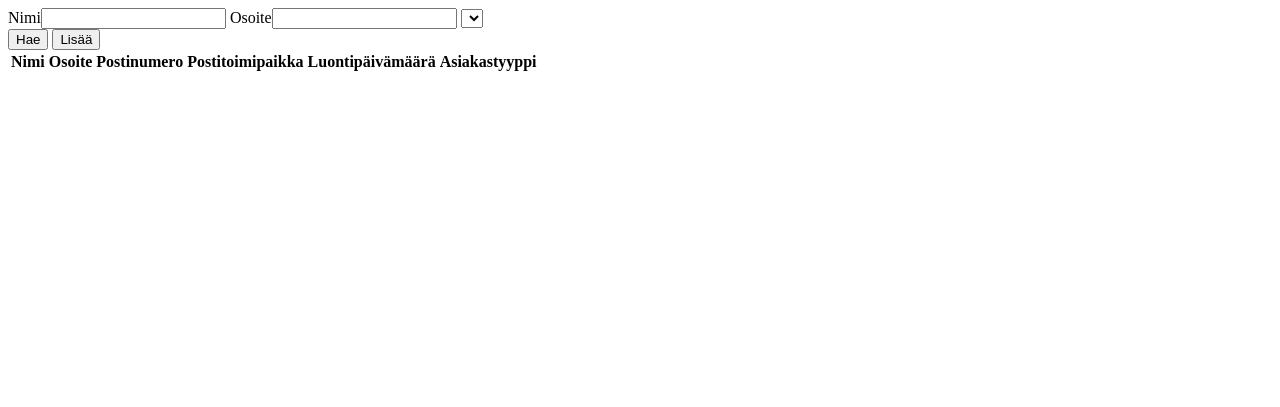
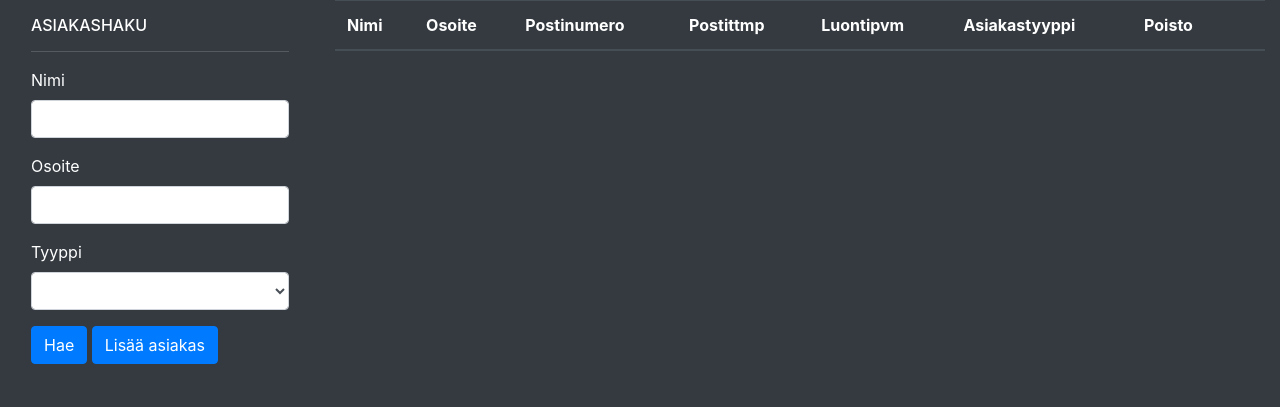
Before and after one commit to Makcig/WEB_programming_course, a website: page index.html in a window 1280 px wide. Drawn offline with nearby package versions, Linux system fonts and the light colour scheme; no server answers.

Commit message:
tyylien lisääminen

```diff
--- a/index.html
+++ b/index.html
@@ -8,58 +8,79 @@
     <title>JQuery Ajax tehtäväpohja</title>
     <style>
         #dialog-form { display:block; }
-        input.text { margin-bottom:8px; width:95%; padding: .4em; }
+        input.text { margin-bottom:8px; width:80%; padding: .4em; }
         .ui-dialog .ui-state-error { padding: .3em; }
     </style>
     <script src="https://ajax.googleapis.com/ajax/libs/jquery/3.4.1/jquery.min.js"></script>
+    <link rel="stylesheet" href="https://stackpath.bootstrapcdn.com/bootstrap/4.5.0/css/bootstrap.min.css" integrity="sha384-9aIt2nRpC12Uk9gS9baDl411NQApFmC26EwAOH8WgZl5MYYxFfc+NcPb1dKGj7Sk" crossorigin="anonymous">
     <link rel="stylesheet" href="https://ajax.googleapis.com/ajax/libs/jqueryui/1.12.1/themes/smoothness/jquery-ui.css">
     <script src="https://ajax.googleapis.com/ajax/libs/jqueryui/1.12.1/jquery-ui.min.js"></script>
     <script src="js/ajax.js"></script>
 </head>
 
-<body>
-    <form id="haku" action="">
-        Nimi<input type="text" name="NIMI">
-        Osoite<input type="text" name="OSOITE">
-        <select name="ASTY_AVAIN" id="Tyyppi"></select>
+<body class="bg-dark">
+<div role="main" class="container-fluid" >
+    <div class="row" >
+        <div class="col-3" >
+            <form id="haku" class="p-3 mb-2 bg-dark text-white">
+                <h6>ASIAKASHAKU</h6><hr style="background-color: #5c646d;">
+                <div class="form-group">
+                    <label for="NIMI">Nimi</label>
+                    <input type="text" name="NIMI" class="form-control">
+                </div>
+                <div class="form-group">
+                    <label for="OSOITE">Osoite</label>
+                    <input type="text" name="OSOITE" class="form-control">
+                </div>
+                <div class="form-group">
+                    <label for="Tyyppi">Tyyppi</label>
+                    <select name="ASTY_AVAIN" id="Tyyppi" class="form-control"></select>
+                </div>
+                <div class="form-group">
+                    <input type="button" value="Hae" id="searchBtn" class="btn btn-primary">
+                    <input type="button" value="Lisää asiakas" id="lisaaBtn" class="btn btn-primary">
+                </div>
             </form>
-    <input type="button" value="Hae" id="searchBtn" class="searchBtn">
-    <input type="button" value="Lisää" id="lisaaBtn" class="lisaaBtn">
+        </div>
+
+        <div class="col-9">
             <div class="dataTable" id="dataTable">
-        <table class="data" id="data">
-            <thead>
+                <table class="table table-dark" id="data">
+                    <thead class="thead-dark">
                         <tr>
-                    <th>Nimi</th>
-                    <th>Osoite</th>
-                    <th>Postinumero</th>
-                    <th>Postitoimipaikka</th>
-                    <th>Luontipäivämäärä</th>
-                    <th>Asiakastyyppi</th>
-                    <th style="min-width: 100px; max-width: 125px;"></th>
+                            <th scope="col">Nimi</th>
+                            <th scope="col">Osoite</th>
+                            <th scope="col">Postinumero</th>
+                            <th scope="col">Postittmp</th>
+                            <th scope="col">Luontipvm</th>
+                            <th scope="col">Asiakastyyppi</th>
+                            <th scope="col" style="min-width: 100px; max-width: 125px;">Poisto</th>
                         </tr>
                     </thead>
-            <tbody>
-
-            </tbody>
+                        <tbody></tbody>
                 </table>
             </div>
+        </div>
+    </div>
+</div>
+
 <div id="dialog-form" title="Lisää uusi henkilö">
     <form id="lisaus">
         <label for="nimi">Nimi</label>
-            <input type="text" name="NIMI" id="nimi" value="" class="text ui-widget-content ui-corner-all">
+        <input type="text" name="NIMI" id="nimi" value="" class="form-control">
 
         <label for="osoite">Osoite</label>
-            <input type="text" name="OSOITE" id="osoite" value="" class="text ui-widget-content ui-corner-all">
+        <input type="text" name="OSOITE" id="osoite" value="" class="form-control">
 
         <label for="postinro">Postinumero</label>
-            <input type="text" name="POSTINRO" id="postinro" value="" class="text ui-widget-content ui-corner-all">
+        <input type="text" name="POSTINRO" id="postinro" value="" class="form-control">
 
         <label for="postitmp">Postitoimipaikka</label>
-            <input type="text" name="POSTITMP" id="postitmp" value="" class="text ui-widget-content ui-corner-all">
+        <input type="text" name="POSTITMP" id="postitmp" value="" class="form-control">
 
         <label for="Tyyppi_lis">Asiakastyyppi</label>
-            <select name="ASTY_AVAIN" id="Tyyppi_lis"></select>
-
+        <select name="ASTY_AVAIN" id="Tyyppi_lis" class="form-control"></select>
+        <p style="color:red; font-size:11px">*Kaikki kentän ovat pakollisiä</p>
         <input type="submit" tabindex="-1" style="position:absolute; top:-1000px">
     </form>
   </div>
--- a/js/ajax.js
+++ b/js/ajax.js
@@ -87,6 +87,7 @@ $(document).ready(function () {
             type: 'DELETE',
             contentType: 'application/json',
             success: (function(result) {
+                alert("Poisto onnistui.");
                 fetch(`form#haku`);
                 console.log(result);
             }),
@@ -98,19 +99,20 @@ $(document).ready(function () {
     }
 });
 
-// Tuo haun tuloksen table-elementtiin. Jotain kannattaa tehdä, jotta taulukkoon ei tulisi samat tiedot
+
 showResultInTable = (result) => {
+    var tyyppi="";
     result.forEach(element => {
-        let trstr = "<tr id='elements'><td>" + element.NIMI + "</td>";
+        let trstr = "<tr id='elements'><td scope='row'>" + element.NIMI + "</td>";
         trstr += "<td>" + element.OSOITE + "</td>";
         trstr += "<td>" + element.POSTINRO + "</td>";
         trstr += "<td>" + element.POSTITMP + "</td>";
         trstr += "<td>" + element.LUONTIPVM + "</td>";
-        // Tälle voisi olla selkokielinen asiakastyyppi:
         trstr += "<td>" + element.ASTY_AVAIN + "</td>";
         // Tehtävä 6
-        trstr += "<td><input type='submit' value='Poista' onclick='poista(" + element.AVAIN + ")'></td>";
+        trstr += "<td><input type='submit' class='btn btn-primary' value='Poista' onclick='poista(" + element.AVAIN + ")'></td>";
         trstr += "</tr>";
         $('#data tbody').append(trstr);
+        //$.get("http://127.0.0.1:3002/Types", function(data){tyyppi= String(Object.values(data)[element.ASTY_AVAIN-1].Selite)});
     });
 }
```
Lines whose indentation alone changed are shown as unchanged.
